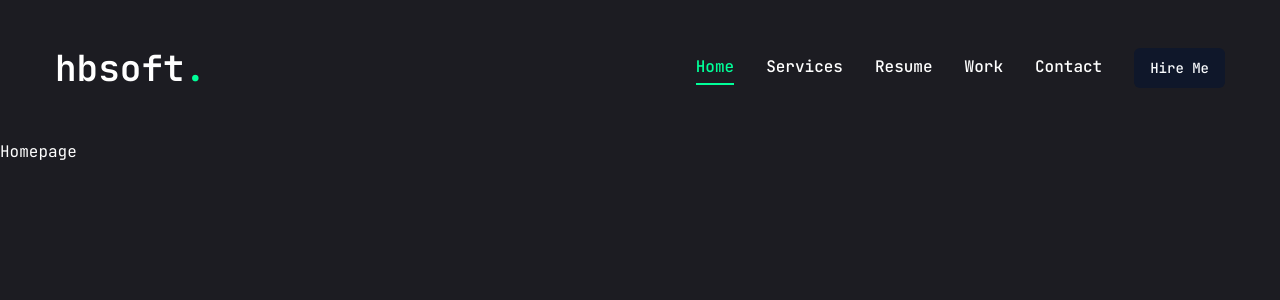
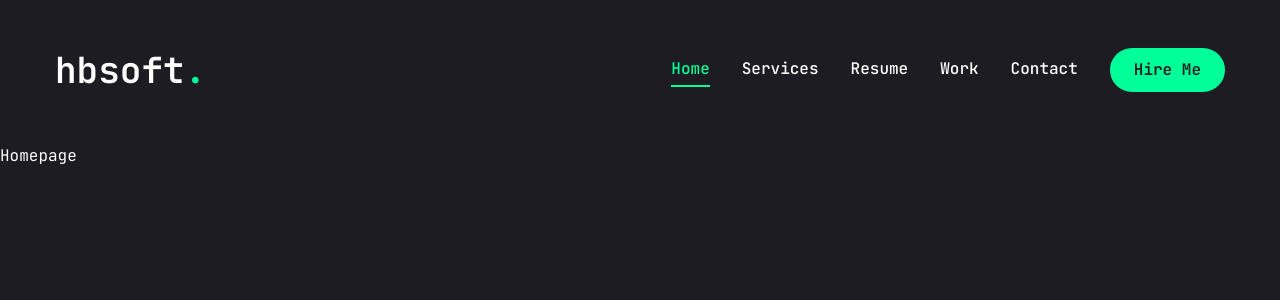
Before and after one commit to hbsoftco/hbsoft-portfolio-next-typescript, a Next.js app: page / in a window 1280 px wide. Shown: the top 300 px of the page. Built offline with nearby package versions, Linux system fonts and the light colour scheme.

Commit message:
Customize button

```diff
--- a/components/ui/button.tsx
+++ b/components/ui/button.tsx
@@ -1,29 +1,23 @@
-import * as React from "react"
-import { Slot } from "@radix-ui/react-slot"
-import { cva, type VariantProps } from "class-variance-authority"
+import * as React from "react";
+import { Slot } from "@radix-ui/react-slot";
+import { cva, type VariantProps } from "class-variance-authority";
 
-import { cn } from "@/lib/utils"
+import { cn } from "@/lib/utils";
 
 const buttonVariants = cva(
-  "inline-flex items-center justify-center whitespace-nowrap rounded-md text-sm font-medium ring-offset-white transition-colors focus-visible:outline-none focus-visible:ring-2 focus-visible:ring-slate-950 focus-visible:ring-offset-2 disabled:pointer-events-none disabled:opacity-50 dark:ring-offset-slate-950 dark:focus-visible:ring-slate-300",
+  "inline-flex items-center justify-center whitespace-nowrap rounded-full text-base font-semibold ring-offset-white transition-colors",
   {
     variants: {
       variant: {
-        default: "bg-slate-900 text-slate-50 hover:bg-slate-900/90 dark:bg-slate-50 dark:text-slate-900 dark:hover:bg-slate-50/90",
-        destructive:
-          "bg-red-500 text-slate-50 hover:bg-red-500/90 dark:bg-red-900 dark:text-slate-50 dark:hover:bg-red-900/90",
+        default: "bg-accent text-primary hover:bg-accent-hover",
+        primary: "bg-primary text-white",
         outline:
-          "border border-slate-200 bg-white hover:bg-slate-100 hover:text-slate-900 dark:border-slate-800 dark:bg-slate-950 dark:hover:bg-slate-800 dark:hover:text-slate-50",
-        secondary:
-          "bg-slate-100 text-slate-900 hover:bg-slate-100/80 dark:bg-slate-800 dark:text-slate-50 dark:hover:bg-slate-800/80",
-        ghost: "hover:bg-slate-100 hover:text-slate-900 dark:hover:bg-slate-800 dark:hover:text-slate-50",
-        link: "text-slate-900 underline-offset-4 hover:underline dark:text-slate-50",
+          "border border-accent bg-transparent text-accent hover:bg-accent",
       },
       size: {
-        default: "h-10 px-4 py-2",
-        sm: "h-9 rounded-md px-3",
-        lg: "h-11 rounded-md px-8",
-        icon: "h-10 w-10",
+        default: "h-[44px] px-6",
+        sm: "h-[48px] px-6",
+        lg: "h-[56px] px-8 text-sm uppercase tracking-[2px]",
       },
     },
     defaultVariants: {
@@ -31,26 +25,26 @@
       size: "default",
     },
   }
-)
+);
 
 export interface ButtonProps
   extends React.ButtonHTMLAttributes<HTMLButtonElement>,
     VariantProps<typeof buttonVariants> {
-  asChild?: boolean
+  asChild?: boolean;
 }
 
 const Button = React.forwardRef<HTMLButtonElement, ButtonProps>(
   ({ className, variant, size, asChild = false, ...props }, ref) => {
-    const Comp = asChild ? Slot : "button"
+    const Comp = asChild ? Slot : "button";
     return (
       <Comp
         className={cn(buttonVariants({ variant, size, className }))}
         ref={ref}
         {...props}
       />
-    )
+    );
   }
-)
-Button.displayName = "Button"
+);
+Button.displayName = "Button";
 
-export { Button, buttonVariants }
+export { Button, buttonVariants };
```
